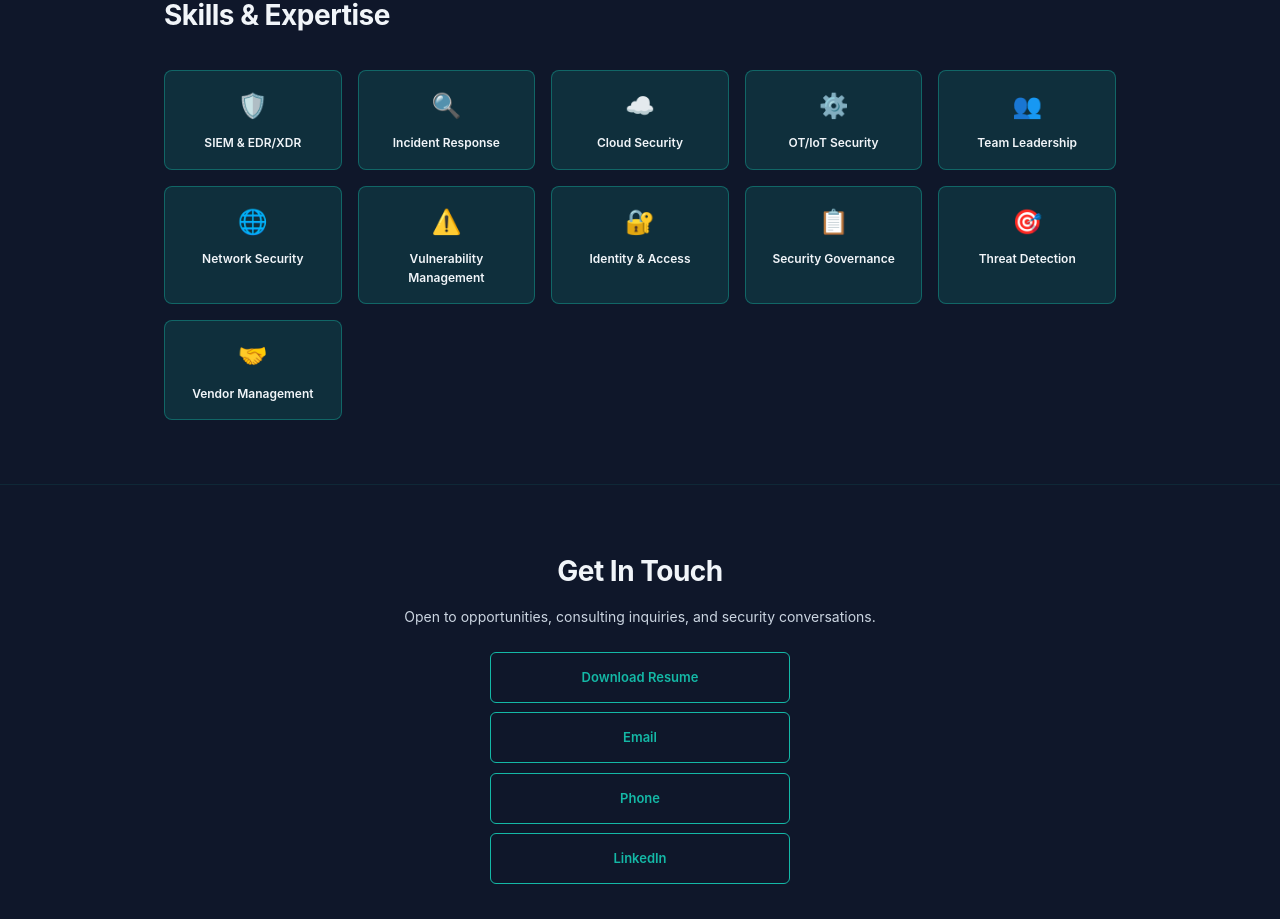
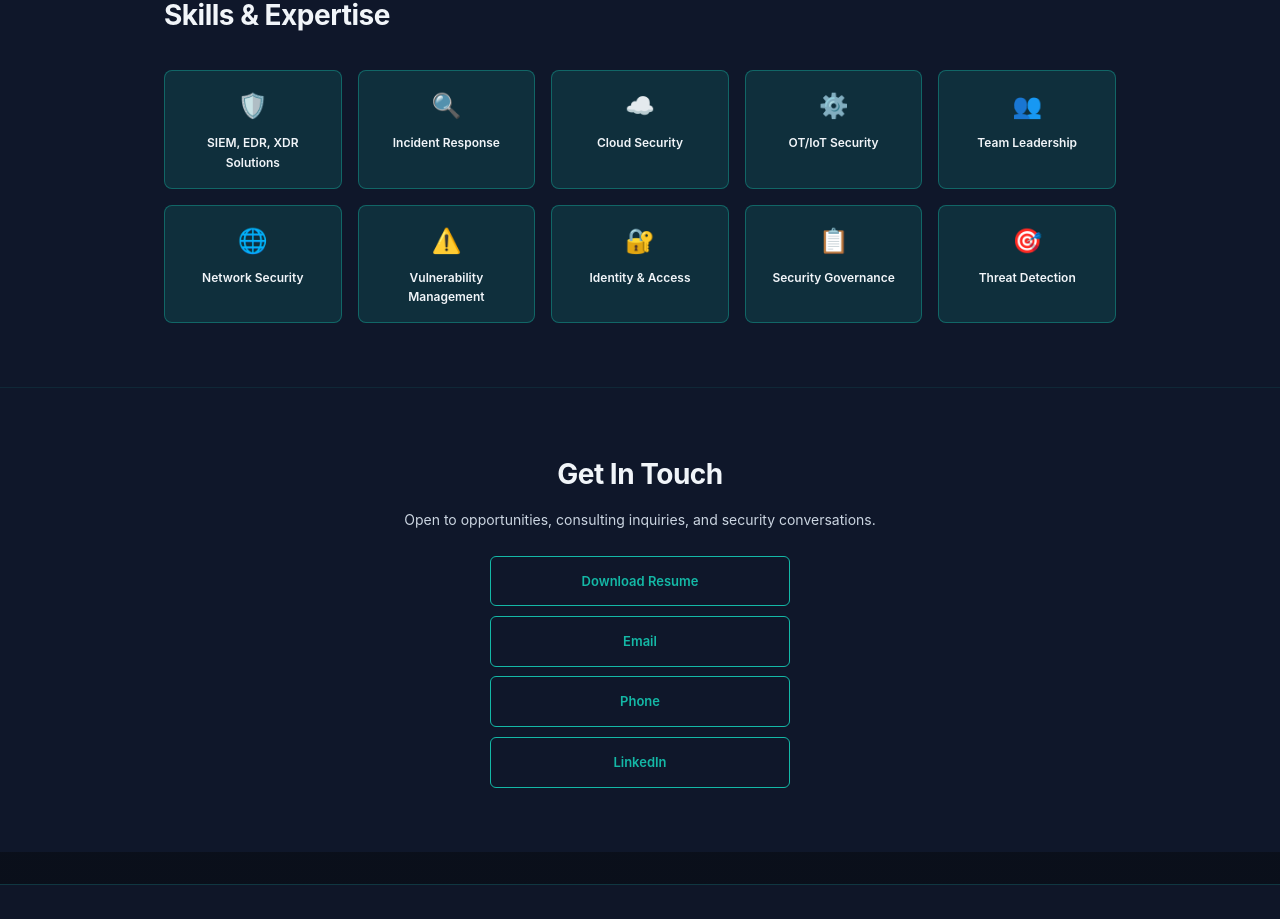
Before and after one commit to SomeWoody/twood-portfolio, a Next.js app: page / in a window 1280 px wide. Shown: the part 2354-3273 px from the top of the page. Built offline with nearby package versions, Linux system fonts and the light colour scheme.

Commit message:
Removed Vendor Management, cleaned up skills to 10

```diff
--- a/app/page.js
+++ b/app/page.js
@@ -69,7 +69,7 @@ export default function Home() {
   ]
 
   const skills = [
-    { name: 'SIEM & EDR/XDR', icon: '🛡️' },
+    { name: 'SIEM, EDR, XDR Solutions', icon: '🛡️' },
     { name: 'Incident Response', icon: '🔍' },
     { name: 'Cloud Security', icon: '☁️' },
     { name: 'OT/IoT Security', icon: '⚙️' },
@@ -78,8 +78,7 @@ export default function Home() {
     { name: 'Vulnerability Management', icon: '⚠️' },
     { name: 'Identity & Access', icon: '🔐' },
     { name: 'Security Governance', icon: '📋' },
-    { name: 'Threat Detection', icon: '🎯' },
-    { name: 'Vendor Management', icon: '🤝' }
+    { name: 'Threat Detection', icon: '🎯' }
   ]
 
   return (
```
